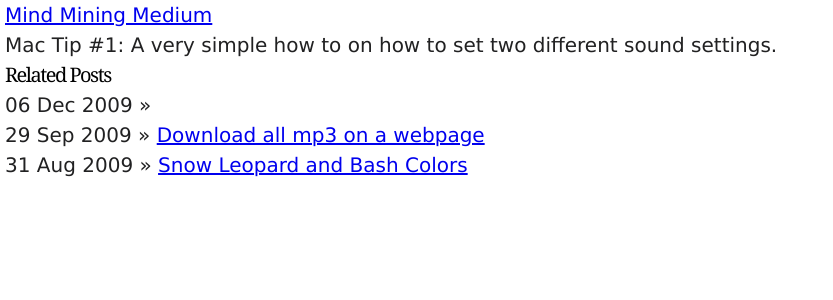
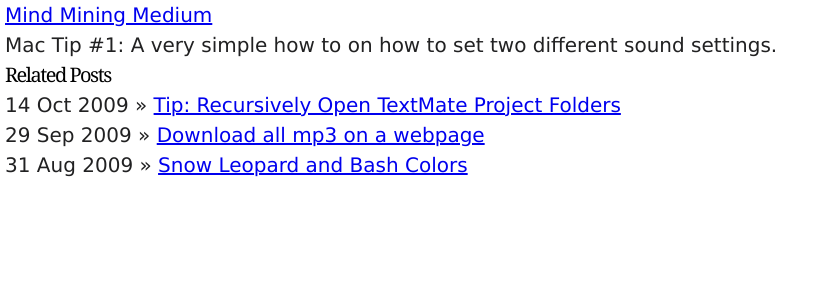
Before and after one commit to karbassi/blog, a Jekyll site: the page built from _posts/2007-07-11-mac-tip-1-setting-two-sound-settings.markdown, in a window 1280 px wide. Shown: the top 300 px of the page, without its empty margins (0-833 px from the left). Built offline with Jekyll 4.4.1, drawn with Linux system fonts in a browser that asks for light colours.

Commit message:
Posts with ":" in the title attribute need the string to be wrapped in quotes.

```diff
--- a/_posts/2007-10-10-javascript-octal-to-ascii.markdown
+++ b/_posts/2007-10-10-javascript-octal-to-ascii.markdown
@@ -1,6 +1,6 @@
 ---
 layout: post
-title: Javascript: Octal to ASCII
+title: "Javascript: Octal to ASCII"
 ---
 
 Gareth Heyes posted a [fun little challenge](http://www.thespanner.co.uk/2007/10/10/a-bit-of-fun/) and I couldn't help but attack it. It took me longer than I thought. Not to be a spoiler, but at some point you have to convert octals to <abbr title="American Standard Code for Information Interchange">ASCII</abbr> values. Now, I have done decimal to ASCII, binary to ASCII, and even hex to ASCII, but never octal to ASCII. Searching around, I found everyone seemed to use PHP, <abbr title="Active Server Pages">ASP</abbr>, or some sort of "higher" level programming.
--- a/_posts/2009-10-14-tip-recursively-open-textmate-project-folders.markdown
+++ b/_posts/2009-10-14-tip-recursively-open-textmate-project-folders.markdown
@@ -1,6 +1,6 @@
 ---
 layout: post
-title: Tip: Recursively Open TextMate Project Folders
+title: "Tip: Recursively Open TextMate Project Folders"
 ---
 
 Quick tip time! This time it's about one of the best text editors for the mac, [TextMate](http://macromates.com/).
```
